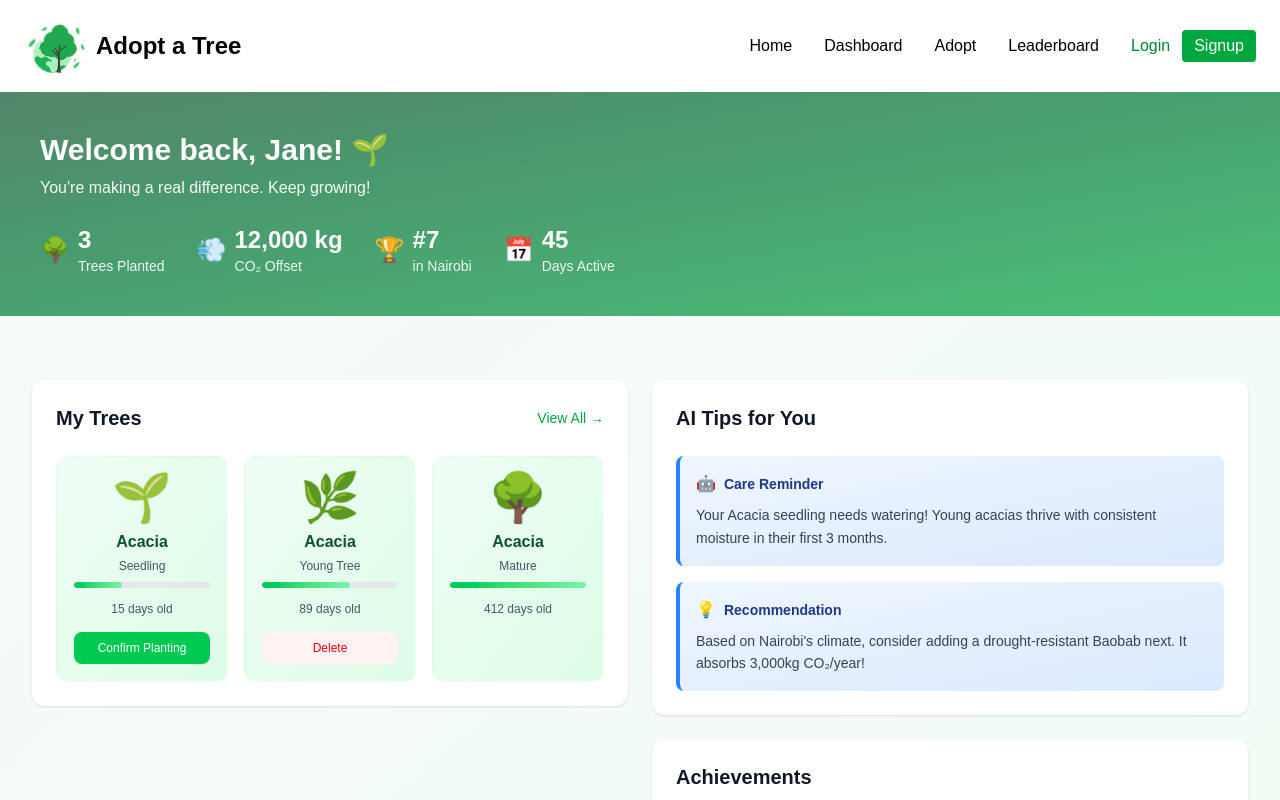
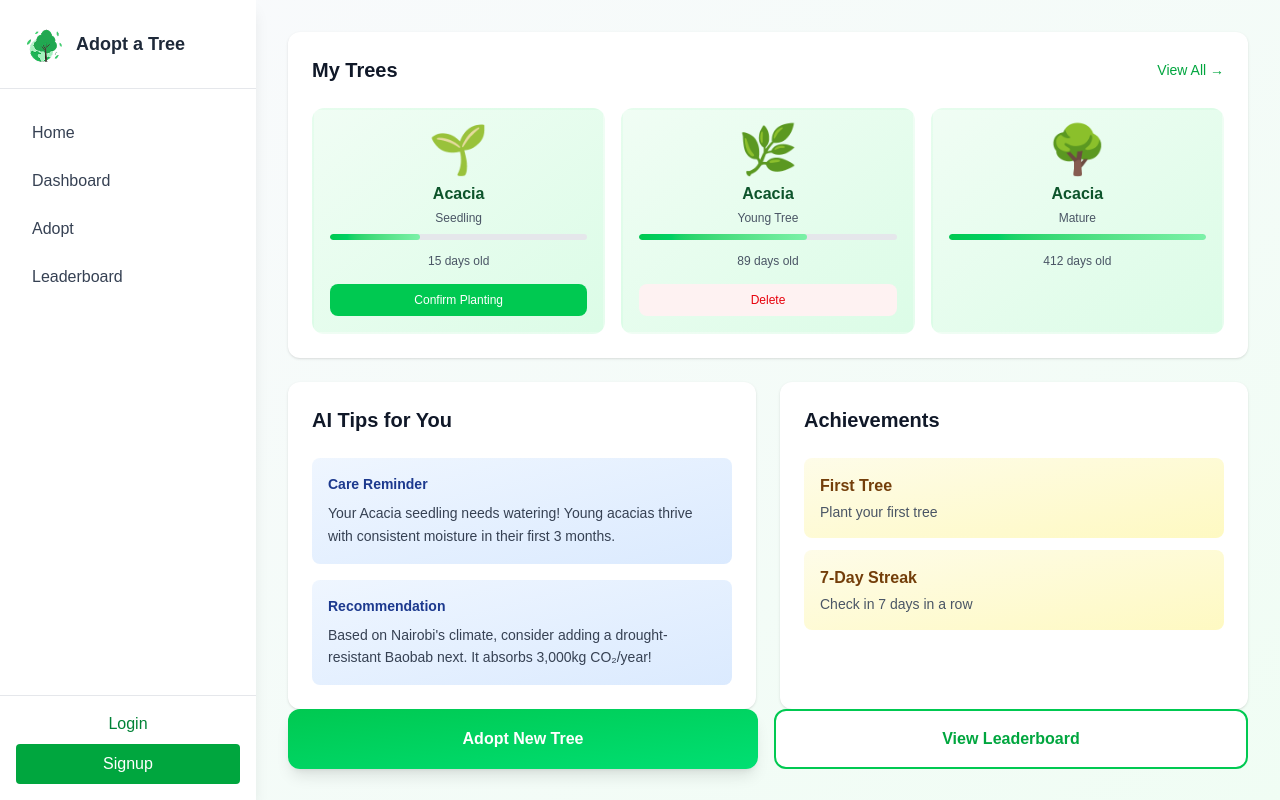
Before and after one commit to victorMwatu/Adopt-a-Tree, a Next.js app in the folder client/: page /dashboard in a window 1280 px wide. Shown: the top 800 px of the page. Built offline with nearby package versions, Linux system fonts and the light colour scheme.

Commit message:
feat: add Sidebar component and integrate it into the Dashboard layout

```diff
--- a/client/src/app/dashboard/page.jsx
+++ b/client/src/app/dashboard/page.jsx
@@ -1,6 +1,8 @@
 import React from 'react';
-import Navbar from "../../components/layout/Navbar";
+import Sidebar from "../../components/layout/Sidebar";
 import heroImage from '../../../public/assets/Dashboard_hero_image.png';
+
+const treeImage = '/assets/tree1.png';
 
 
 export default function Dashboard() {
@@ -36,55 +38,24 @@ export default function Dashboard() {
 
   return (
     <main className="min-h-screen bg-gray-50">
-    <Navbar />
-        <div className="min-h-screen bg-gradient-to-br from-slate-50 to-green-50">
+
+     <Sidebar />
+
+
+
+
+        <div className="min-h-screen bg-gradient-to-br from-slate-50 to-green-50 ml-64">
         {/* Main Content */}
-        <div>
-            {/* Welcome Section */}
-            <div className="p-10 text-white mb-8 relative overflow-hidden bg-cover bg-center" style={{backgroundImage: `url(${heroImage})`}}>
-            <div className="absolute inset-0 bg-gradient-to-br from-green-900/70 to-green-600/70"></div>
-            <h1 className="text-3xl font-bold mb-2 relative z-10">Welcome back, Jane! 🌱</h1>
-            <p className="opacity-95 relative z-10">You're making a real difference. Keep growing!</p>
-            <div className="flex gap-8 mt-6 relative z-10 flex-wrap">
-                <div className="flex items-center gap-2">
-                <span className="text-2xl">🌳</span>
-                <div>
-                    <div className="text-2xl font-bold">3</div>
-                    <div className="text-sm opacity-90">Trees Planted</div>
-                </div>
-                </div>
-                <div className="flex items-center gap-2">
-                <span className="text-2xl">💨</span>
-                <div>
-                    <div className="text-2xl font-bold">12,000 kg</div>
-                    <div className="text-sm opacity-90">CO₂ Offset</div>
-                </div>
-                </div>
-                <div className="flex items-center gap-2">
-                <span className="text-2xl">🏆</span>
-                <div>
-                    <div className="text-2xl font-bold">#7</div>
-                    <div className="text-sm opacity-90">in Nairobi</div>
-                </div>
-                </div>
-                <div className="flex items-center gap-2">
-                <span className="text-2xl">📅</span>
-                <div>
-                    <div className="text-2xl font-bold">45</div>
-                    <div className="text-sm opacity-90">Days Active</div>
-                </div>
-                </div>
-            </div>
-            </div>
-        </div>
+
 
             <div className="max-w-7xl mx-auto p-8">
             {/* Main Grid */}
-            <div className="grid grid-cols-1 lg:grid-cols-2 gap-6 mb-6">
-            {/* Left Column */}
+            <div className="space-y-6">
+
+
             <div className="space-y-6">
                 {/* My Trees */}
-                <div className="bg-white rounded-xl p-6 shadow-sm">
+                <div  id="my-trees" className="bg-white rounded-xl p-6 shadow-sm">
                 <div className="flex justify-between items-center mb-6">
                     <h2 className="text-xl font-semibold text-gray-900">My Trees</h2>
                     <a href="#" className="text-green-600 text-sm font-medium hover:text-green-700">View All →</a>
@@ -123,25 +94,26 @@ export default function Dashboard() {
             </div>
 
             {/* Right Column */}
-            <div className="space-y-6">
+            <div className="grid grid-cols-1 lg:grid-cols-2 gap-6">
+
                 {/* AI Insights */}
-                <div className="bg-white rounded-xl p-6 shadow-sm">
+                <div  id="my-trees" className="bg-white rounded-xl p-6 shadow-sm">
                 <div className="flex justify-between items-center mb-6">
                     <h2 className="text-xl font-semibold text-gray-900">AI Tips for You</h2>
                 </div>
                 <div className="space-y-4">
-                    <div className="bg-gradient-to-br from-blue-50 to-blue-100 rounded-lg p-4 border-l-4 border-blue-500">
+                    <div className="bg-gradient-to-br from-blue-50 to-blue-100 rounded-lg p-4 ">
                     <div className="flex items-center gap-2 mb-2">
-                        <span>🤖</span>
+
                         <span className="font-semibold text-blue-900 text-sm">Care Reminder</span>
                     </div>
                     <p className="text-sm text-gray-700 leading-relaxed">
                         Your Acacia seedling needs watering! Young acacias thrive with consistent moisture in their first 3 months.
                     </p>
                     </div>
-                    <div className="bg-gradient-to-br from-blue-50 to-blue-100 rounded-lg p-4 border-l-4 border-blue-500">
+                    <div className="bg-gradient-to-br from-blue-50 to-blue-100 rounded-lg p-4 ">
                     <div className="flex items-center gap-2 mb-2">
-                        <span>💡</span>
+
                         <span className="font-semibold text-blue-900 text-sm">Recommendation</span>
                     </div>
                     <p className="text-sm text-gray-700 leading-relaxed">
@@ -152,20 +124,19 @@ export default function Dashboard() {
                 </div>
 
                 {/* Achievements */}
-                <div className="bg-white rounded-xl p-6 shadow-sm">
+                <div id="achievements" className="bg-white rounded-xl p-6 shadow-sm">
                 <div className="flex justify-between items-center mb-6">
                     <h2 className="text-xl font-semibold text-gray-900">Achievements</h2>
                 </div>
                 <div className="space-y-3">
-                    <div className="flex items-center gap-4 p-4 rounded-lg bg-gradient-to-br from-yellow-50 to-yellow-100 border-l-4 border-yellow-500">
-                    <div className="text-3xl">🌟</div>
+                    <div className="flex items-center gap-4 p-4 rounded-lg bg-gradient-to-br from-yellow-50 to-yellow-100 ">
                     <div className="flex-1">
                         <div className="font-semibold text-yellow-900 mb-1">First Tree</div>
                         <div className="text-sm text-gray-600">Plant your first tree</div>
                     </div>
                     </div>
-                    <div className="flex items-center gap-4 p-4 rounded-lg bg-gradient-to-br from-yellow-50 to-yellow-100 border-l-4 border-yellow-500">
-                    <div className="text-3xl">🔥</div>
+                    <div className="flex items-center gap-4 p-4 rounded-lg bg-gradient-to-br from-yellow-50 to-yellow-100 ">
+
                     <div className="flex-1">
                         <div className="font-semibold text-yellow-900 mb-1">7-Day Streak</div>
                         <div className="text-sm text-gray-600">Check in 7 days in a row</div>
@@ -179,11 +150,10 @@ export default function Dashboard() {
             {/* Quick Actions */}
             <div className="flex gap-4 flex-wrap">
             <button className="flex-1 min-w-fit px-6 py-4 bg-gradient-to-br from-green-500 to-green-400 text-white rounded-xl font-semibold shadow-lg hover:shadow-xl hover:-translate-y-0.5 transition-all flex items-center justify-center gap-2">
-                <span>🌳</span>
+
                 <span>Adopt New Tree</span>
             </button>
             <button className="flex-1 min-w-fit px-6 py-4 bg-white text-green-600 border-2 border-green-500 rounded-xl font-semibold hover:bg-green-50 transition-colors flex items-center justify-center gap-2">
-                <span>🏅</span>
                 <span>View Leaderboard</span>
             </button>
             </div>
--- /dev/null
+++ b/client/src/components/layout/Sidebar.jsx
@@ -0,0 +1,67 @@
+'use client'
+import React from 'react'
+import Link from 'next/link'
+import { useAuth } from "../../context/AuthContext"
+import { useRouter } from "next/navigation"
+
+const Sidebar = () => {
+  const { user, logout } = useAuth()
+  const router = useRouter()
+
+  const handleLogout = () => {
+    logout()
+    router.push("/auth/login")
+  }
+
+  return (
+    <aside className="fixed left-0 top-0 h-screen w-64 bg-white shadow-lg flex flex-col justify-between">
+      <div>
+        {/* Logo + Title */}
+        <div className="flex items-center gap-3 p-6 border-b border-gray-200">
+          <img src="/assets/logo1.png" alt="logo" className="w-10 h-10" />
+          <h1 className="text-lg font-bold text-gray-800">Adopt a Tree</h1>
+        </div>
+
+        {/* Links */}
+        <nav className="flex flex-col mt-6 space-y-2 px-4">
+          <Link href="/" className="px-4 py-2 rounded hover:bg-gray-100 text-gray-700">Home</Link>
+          <Link href="/dashboard" className="px-4 py-2 rounded hover:bg-gray-100 text-gray-700">Dashboard</Link>
+          <Link href="/adopt" className="px-4 py-2 rounded hover:bg-gray-100 text-gray-700">Adopt</Link>
+          <Link href="/about" className="px-4 py-2 rounded hover:bg-gray-100 text-gray-700">Leaderboard</Link>
+        </nav>
+      </div>
+
+      {/* Auth Buttons */}
+      <div className="p-4 border-t border-gray-200">
+        {user ? (
+          <div className="flex flex-col gap-2">
+            <span className="text-sm text-gray-600">Hi, {user.name}</span>
+            <button
+              onClick={handleLogout}
+              className="bg-green-600 text-white py-2 rounded hover:bg-green-700 transition"
+            >
+              Logout
+            </button>
+          </div>
+        ) : (
+          <div className="flex flex-col gap-2">
+            <button
+              onClick={() => router.push("/auth/login")}
+              className="text-green-700 hover:underline"
+            >
+              Login
+            </button>
+            <button
+              onClick={() => router.push("/auth/signup")}
+              className="bg-green-600 text-white py-2 rounded hover:bg-green-700 transition"
+            >
+              Signup
+            </button>
+          </div>
+        )}
+      </div>
+    </aside>
+  )
+}
+
+export default Sidebar
```
